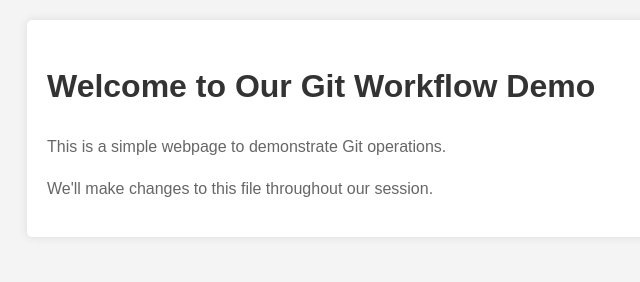
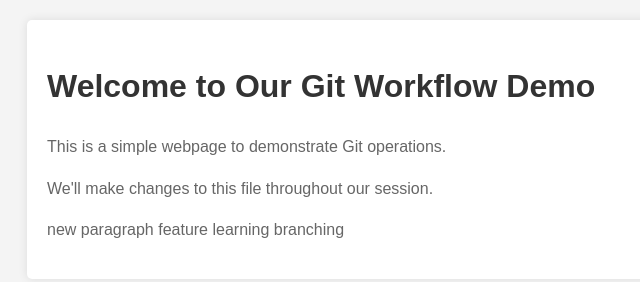
Before and after one commit to EdinaAdzem/git-workflow, a plain HTML site: page index.html in a window 1280 px wide. Shown: the whole page, without its empty margins (193-833 px from the left). Drawn offline with Linux system fonts and the light colour scheme.

Commit message:
new changes to the html file in a new branch

```diff
--- a/index.html
+++ b/index.html
@@ -11,6 +11,7 @@
       <h1>Welcome to Our Git Workflow Demo</h1>
       <p>This is a simple webpage to demonstrate Git operations.</p>
       <p>We'll make changes to this file throughout our session.</p>
+      <p>new paragraph feature learning branching</p>
     </div>
   </body>
 </html>
```
